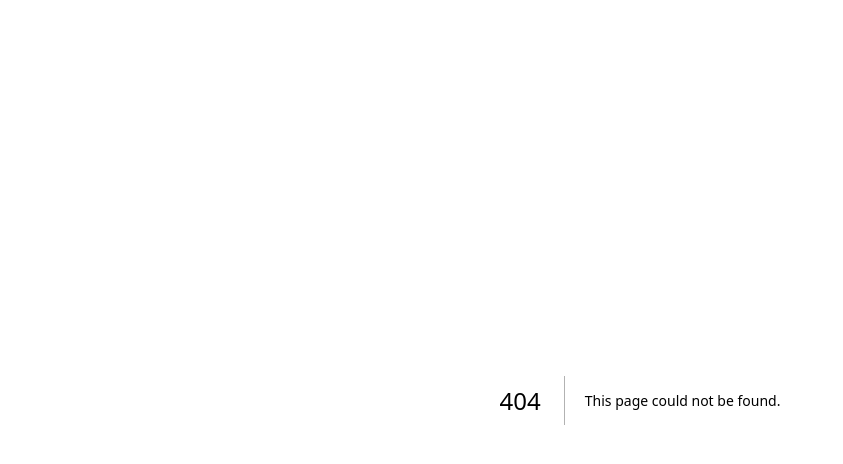
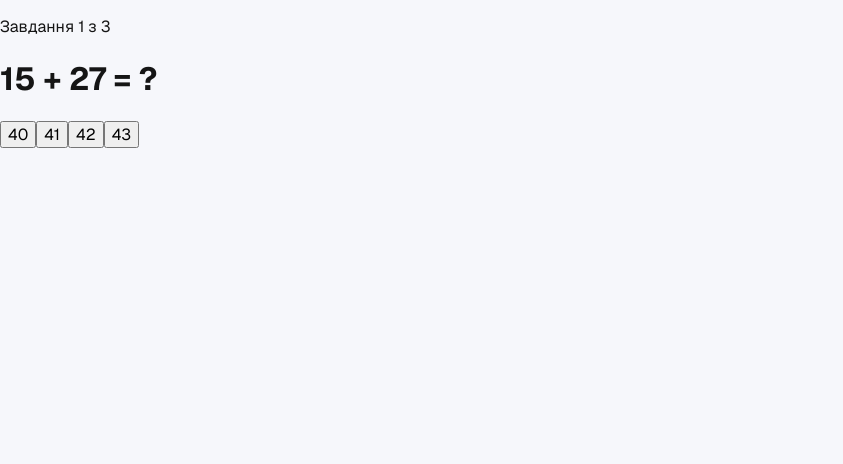
Before and after one commit to Romanna-Brych/quiz-builder, a Next.js app in the folder frontend/: page /trainer in a window 1280 px wide. Before the commit this address had no page. Shown: the top 464 px of the page, without its empty margins (0-843 px from the left). Built offline with nearby package versions, Linux system fonts and the light colour scheme.

Commit message:
feat: add basic math trainer

```diff
--- /dev/null
+++ b/frontend/app/trainer/page.tsx
@@ -0,0 +1,84 @@
+"use client";
+
+import { useState } from "react";
+
+type Question = {
+  id: number;
+  topic: string;
+  text: string;
+  options: string[];
+  correctAnswer: string;
+};
+
+const questions: Question[] = [
+  {
+    id: 1,
+    topic: "elementary-math",
+    text: "15 + 27 = ?",
+    options: ["40", "41", "42", "43"],
+    correctAnswer: "42",
+  },
+  {
+    id: 2,
+    topic: "elementary-math",
+    text: "8 × 7 = ?",
+    options: ["54", "56", "58", "64"],
+    correctAnswer: "56",
+  },
+  {
+    id: 3,
+    topic: "elementary-math",
+    text: "100 - 37 = ?",
+    options: ["53", "63", "67", "73"],
+    correctAnswer: "63",
+  },
+];
+
+export default function TrainerPage() {
+  const [currentQuestionIndex, setCurrentQuestionIndex] = useState(0);
+  const [correctAnswers, setCorrectAnswers] = useState(0);
+
+  const currentQuestion = questions[currentQuestionIndex];
+
+  const handleAnswer = (answer: string) => {
+    if (answer === currentQuestion.correctAnswer) {
+      setCorrectAnswers((prev) => prev + 1);
+    }
+
+    setCurrentQuestionIndex((prev) => prev + 1);
+  };
+
+  if (currentQuestionIndex >= questions.length) {
+    return (
+      <main>
+        <h1>Тренування завершено</h1>
+
+        <p>
+          Правильних відповідей: {correctAnswers} / {questions.length}
+        </p>
+      </main>
+    );
+  }
+
+  return (
+    <main>
+      <p>
+        Завдання {currentQuestionIndex + 1} з {questions.length}
+      </p>
+
+      <h1>{currentQuestion.text}</h1>
+
+      <div>
+        {currentQuestion.options.map((option) => (
+          <button
+            key={option}
+            type="button"
+            onClick={() => handleAnswer(option)}
+          >
+            {option}
+          </button>
+        ))}
+      </div>
+    </main>
+  );
+}
```
